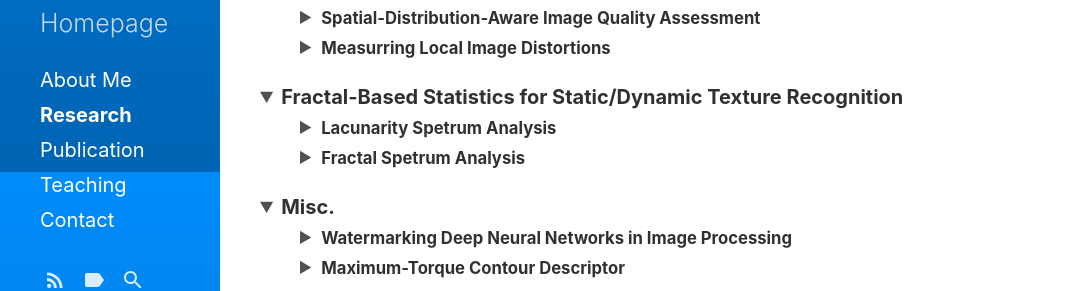
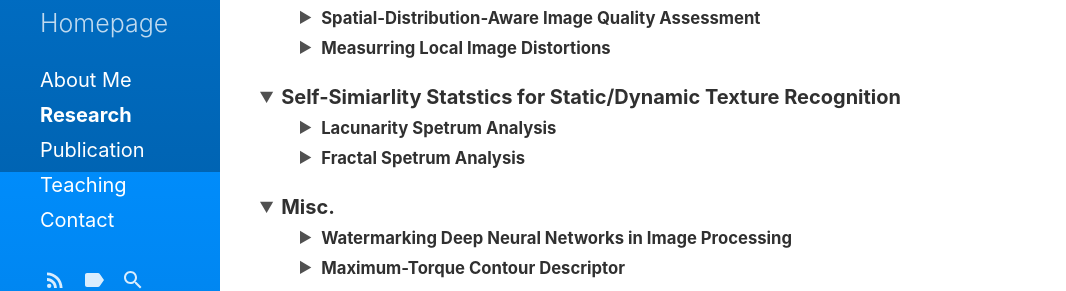
Before and after one commit to Dofboom/Dofboom.github.io, a Jekyll site: the page built from research.md, in a window 1280 px wide and 1110 px high. Shown: the part 728-1019 px from the top of the window, without its empty margins (0-1066 px from the left). Built offline with Jekyll 4.4.1, drawn with Linux system fonts in a browser that asks for light colours.

Commit message:
Update research.md

```diff
--- a/research.md
+++ b/research.md
@@ -25,7 +25,7 @@ sidebar_link: true
   <br /><br /><br /><br />
   <ul>
   <small>
-   <li type="disc"><strong><a href="https://github.com/csyhquan/csyhquan.github.io/raw/master/manuscript/20x-cvpr-Self2Self%20With%20Dropout%20Learning%20Self-Supervised%20Denoising%20From%20Single%20Image.pdf">Self2Self With Dropout Learning Self-Supervised Denoising From Single Image</a></strong>, CVPR, 2020.</li>
+   <li type="disc"><strong><a href="https://github.com/csyhquan/csyhquan.github.io/raw/master/manuscript/20x-cvpr-Self2Self%20With%20Dropout%20Learning%20Self-Supervised%20Denoising%20From%20Single%20Image.pdf">Self2self with dropout: learning self-supervised denoising from single image</a></strong>, CVPR, 2020.</li>
   </small>
   </ul>
  </th>
@@ -403,7 +403,7 @@ sidebar_link: true
 <!---------------------------------6-------------------------------------------------->
 <!---------------------------------6-------------------------------------------------->
 <details open="">
-<summary><strong>Fractal-Based Statistics for Static/Dynamic Texture Recognition</strong></summary>
+<summary><strong>Self-Simiarlity Statstics for Static/Dynamic Texture Recognition</strong></summary>
 <ul>
 <details>
 <summary><strong><small>Lacunarity Spetrum Analysis </small></strong></summary>
```
